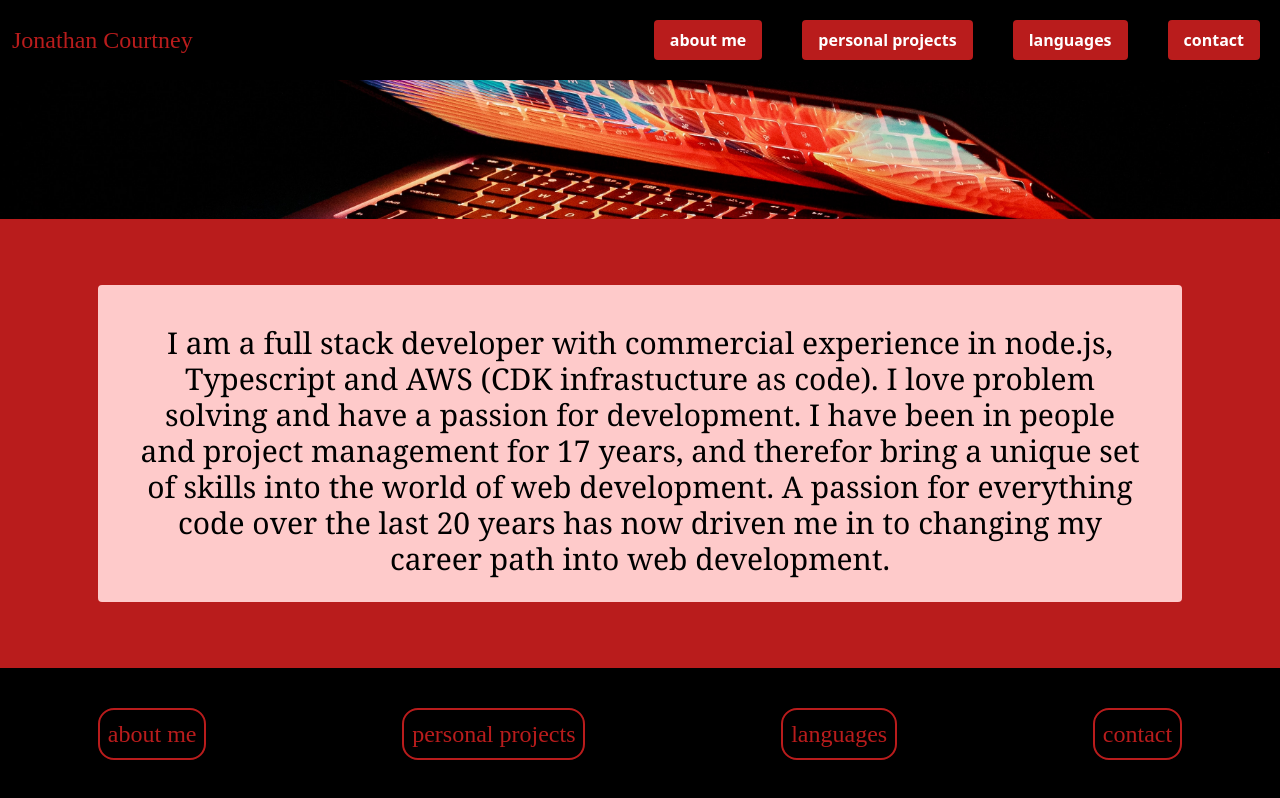
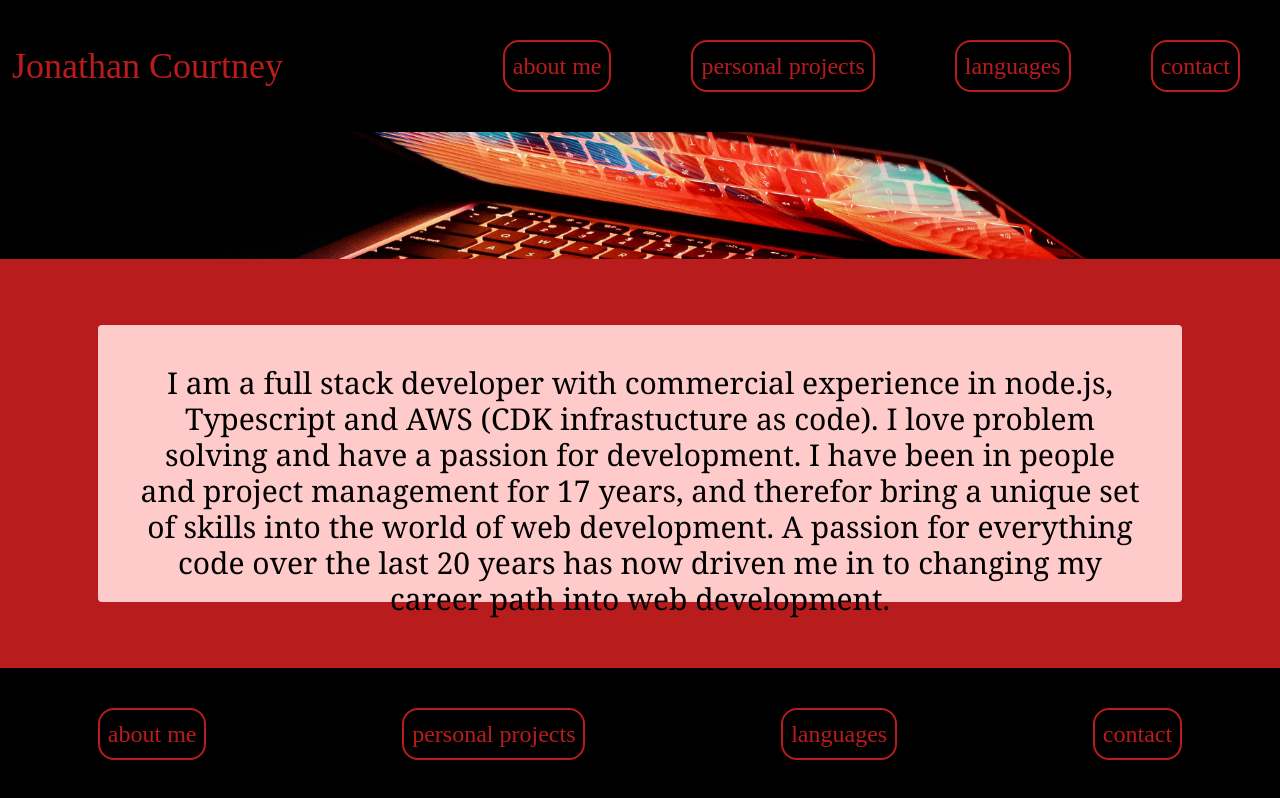
Before and after one commit to jjcourtney/react-portfolio, a React (Create React App) app in the folder portfolio/: page / in a window 1280 px wide. Built offline with nearby package versions, Linux system fonts and the light colour scheme.

Commit message:
updated css

```diff
--- a/portfolio/src/components/Navbar.js
+++ b/portfolio/src/components/Navbar.js
@@ -4,11 +4,11 @@ function Navbar() {
     return (
         <>
             <nav className="w-screen bg-black flex flex-wrap justify-between align-middle">
-                <h1 className="text-2xl text-red-700 flex align- my-auto ml-3" style={{ fontFamily: 'Lobster' }}>
+                <h1 className="text-red-700 flex text-4xl my-auto ml-3" style={{ fontFamily: 'Lobster' }}>
                     Jonathan Courtney
                 </h1>
                 <div className="flex justify-end">
-                    {links.map(link => <button className="inline-block bg-red-700 hover:bg-red-400 text-white font-bold py-2 px-4 rounded m-5"> {link} </button>)}
+                    {links.map(link => <button className="transition duration-500 ease-in-out transform hover:-translate-y-1 hover:scale-110 hover:shadow-2xl shadow-inner border-2 border-red-700 m-10 text-2xl p-2 rounded-2xl text-red-700" style={{ fontFamily: "lobster" }}> {link} </button>)}
                 </div>
             </nav>
         </>
```
